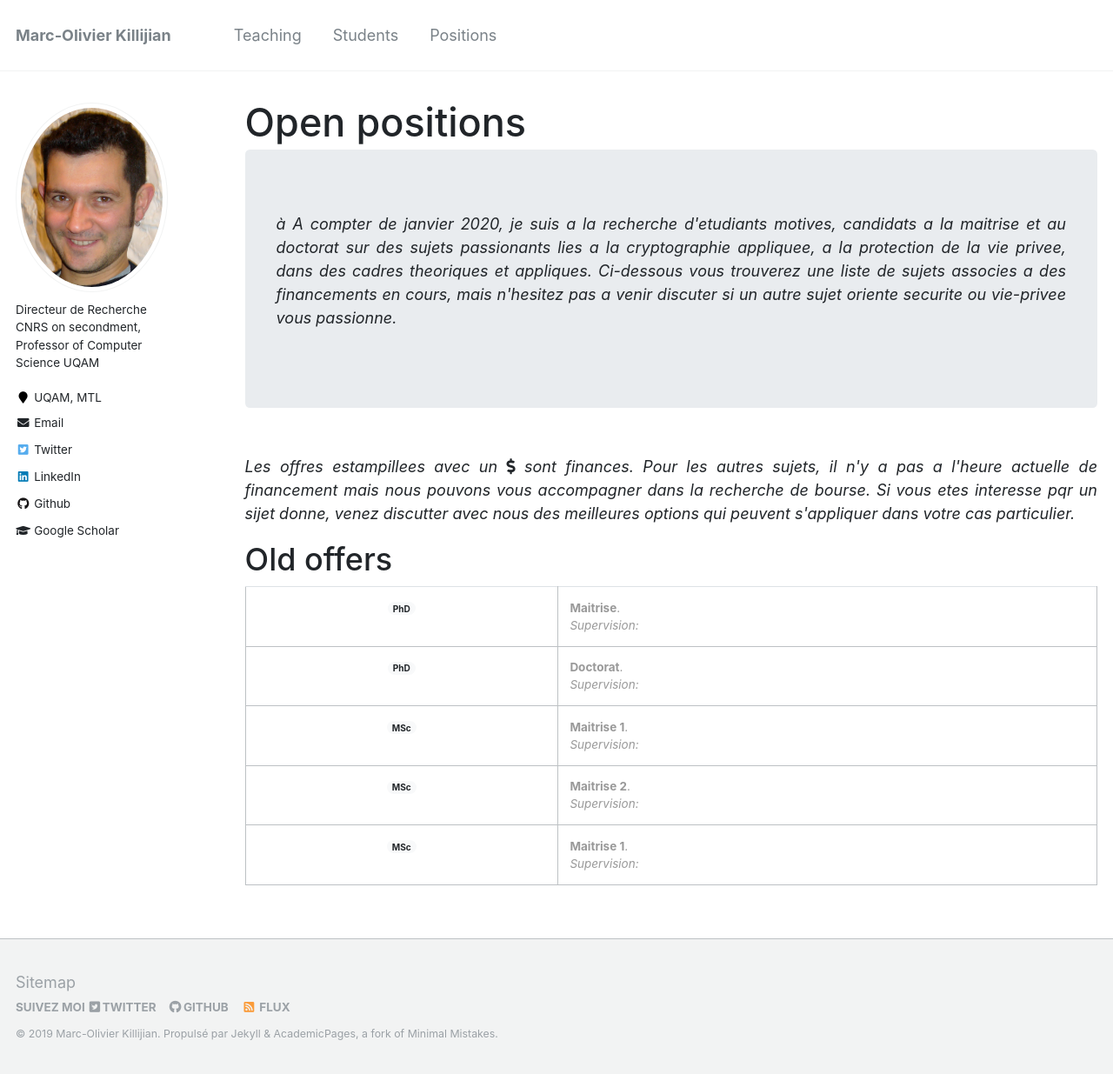
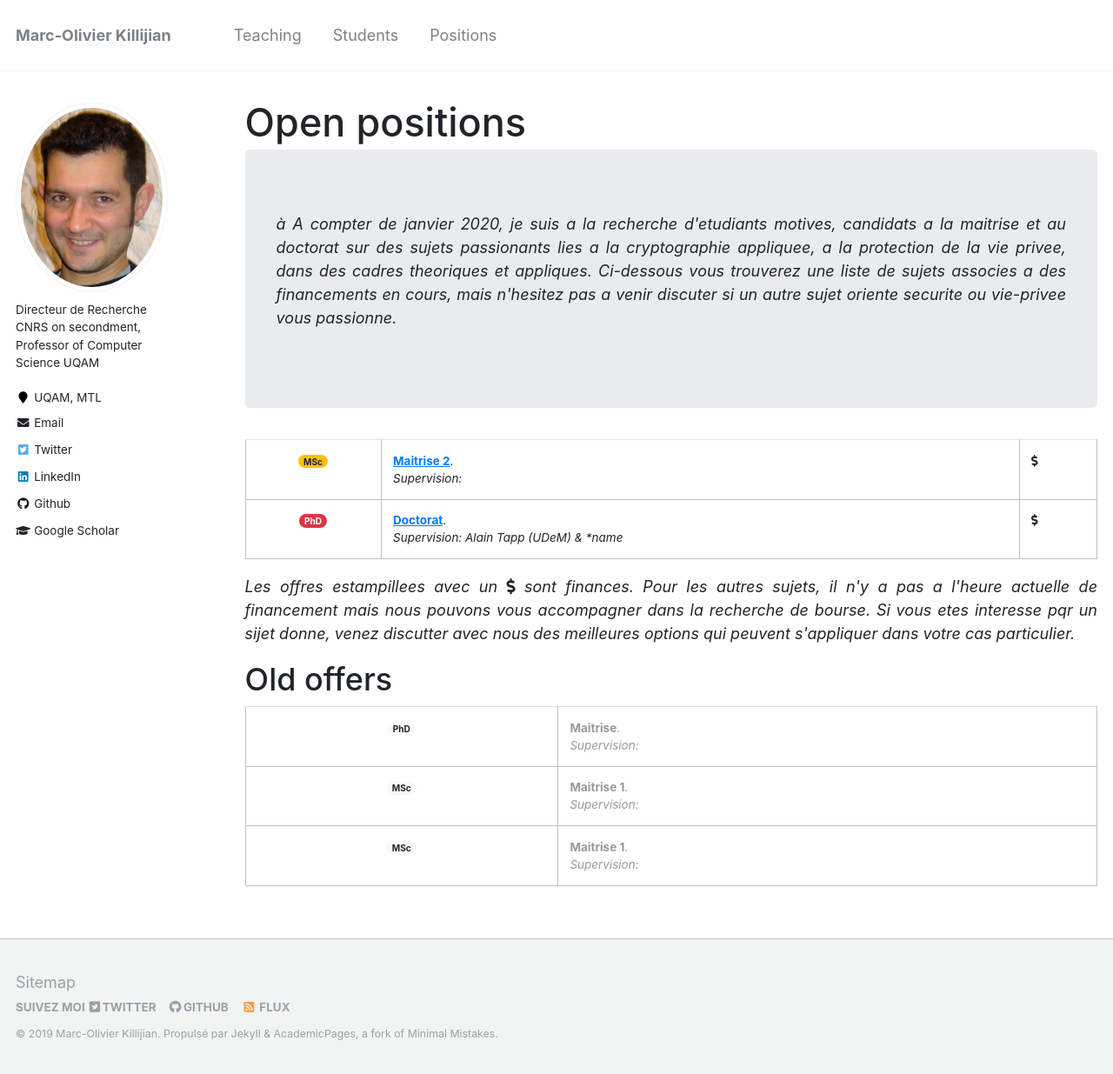
Before and after one commit to Kirija/kirija.github.io, a Jekyll site: the page built from _pages/positions.html, in a window 1280 px wide and 1235 px high. Shown: the whole window at 87% size. Built offline with Jekyll 4.4.1, drawn with Linux system fonts in a browser that asks for light colours.

```diff
--- a/_pages/positions.html
+++ b/_pages/positions.html
@@ -39,7 +39,7 @@ author_profile: true
 						  {% assign my_array = my_array | push: site.data.people[s].display_name %}
 					{% endfor %} -->
 					<!-- <i> Supervision: {{ my_array | array_to_sentence_string }} </i> -->
-					<i> Supervision: "{{ o.people }}" </i>
+					<i> Supervision: {{ o.people }} </i>
 				</span><br />
 			</td>
       <td>
```
Also changed, not shown: _positions/2020-msc-2.md (+1 -1 lines), _positions/2020-phd-1.md (+1 -1 lines).
